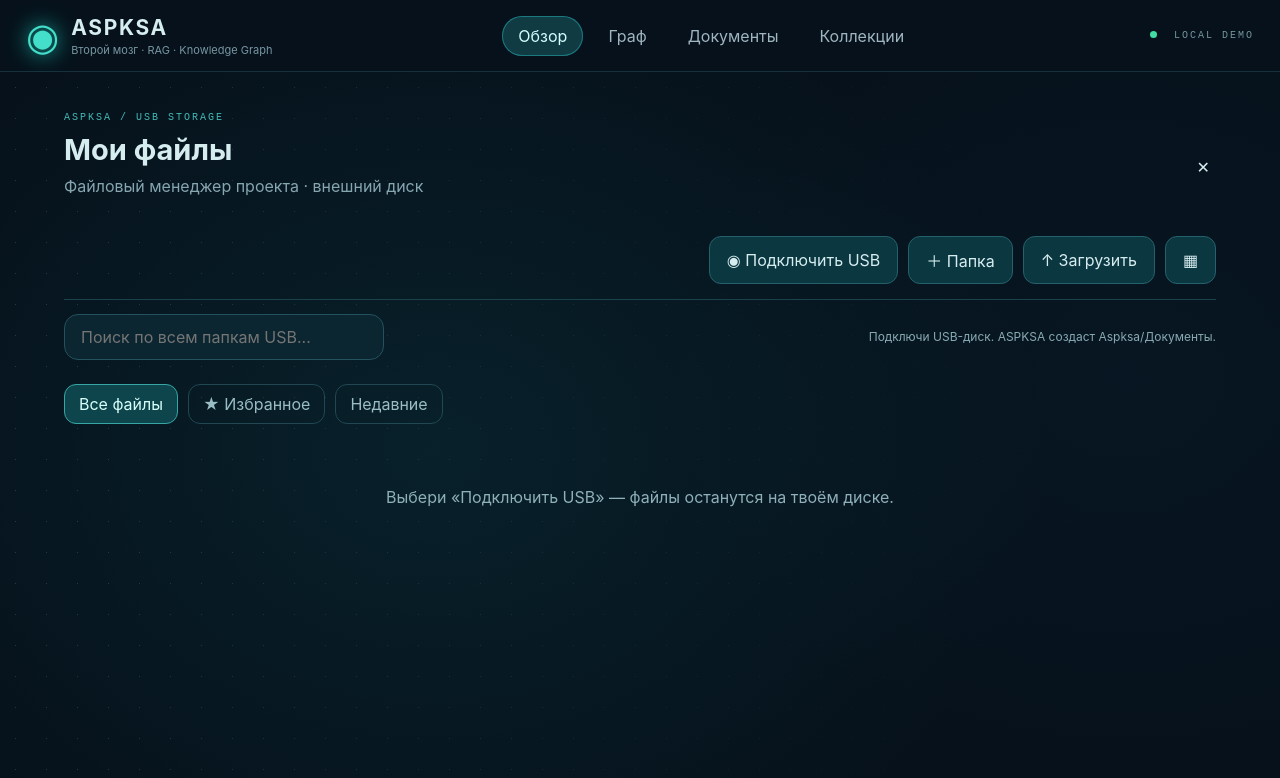
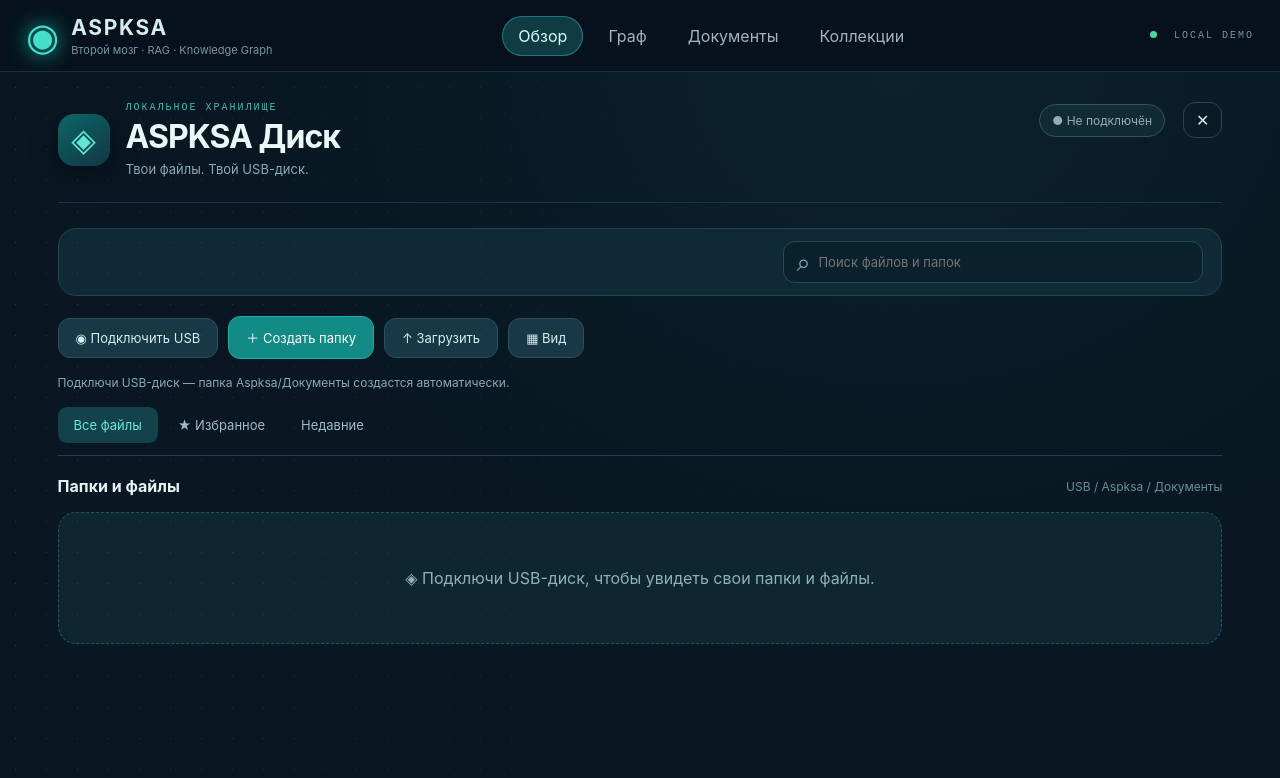
Before and after one commit to Aspksa/Aspksa, a website built with Vite: page index.html in a window 1280 px wide. Both pictures are taken after a click on the button "Документы". Built offline with nearby package versions, Linux system fonts and the light colour scheme.

Commit message:
feat: redesign ASPKSA USB Drive interface (#7)
* feat: redesign USB drive header, navigation, controls and file cards

* style: implement polished ASPKSA Drive dark teal design

```diff
--- a/src/documents.ts
+++ b/src/documents.ts
@@ -27,14 +27,15 @@ export function openDocuments(){
  if(existing){existing.remove();workspace.classList.remove('documents-open');return;}
  workspace.classList.add('documents-open');
  const root=text('section','drive');root.setAttribute('aria-label','USB-документы');
- root.innerHTML='<div class="drive-head"><div><div class="eyebrow">ASPKSA / USB STORAGE</div><h2>Мои файлы</h2><p>Файловый менеджер проекта · внешний диск</p></div><button class="drive-close" aria-label="Закрыть">✕</button></div><div class="drive-toolbar"><div class="drive-crumbs"></div><div class="drive-actions"><button class="drive-connect">◉ Подключить USB</button><button class="drive-new">＋ Папка</button><button class="drive-upload">↑ Загрузить</button><button class="drive-layout" title="Переключить вид">▦</button></div></div><div class="drive-tools"><input class="drive-search" type="search" placeholder="Поиск по всем папкам USB..." aria-label="Поиск"/><span class="drive-status" role="status"></span></div><div class="drive-tabs"><button data-tab="all" class="active">Все файлы</button><button data-tab="favorites">★ Избранное</button><button data-tab="recent">Недавние</button></div><div class="drive-list"></div><input class="drive-input" type="file" multiple hidden />';
+ root.innerHTML='<div class="drive-head"><div class="drive-brand"><span class="drive-brand-icon" aria-hidden="true">◈</span><div><div class="eyebrow">ЛОКАЛЬНОЕ ХРАНИЛИЩЕ</div><h2>ASPKSA Диск</h2><p>Твои файлы. Твой USB-диск.</p></div></div><div class="drive-head-right"><span class="drive-connection">● Не подключён</span><button class="drive-close" aria-label="Закрыть">✕</button></div></div><div class="drive-location-bar"><div class="drive-crumbs"></div><label class="drive-search-wrap"><span aria-hidden="true">⌕</span><input class="drive-search" type="search" placeholder="Поиск файлов и папок" aria-label="Поиск по всем папкам USB"/></label></div><div class="drive-toolbar"><div class="drive-actions"><button class="drive-connect">◉ Подключить USB</button><button class="drive-new drive-primary">＋ Создать папку</button><button class="drive-upload">↑ Загрузить</button><button class="drive-layout" title="Переключить вид" aria-label="Переключить плитки и список">▦ Вид</button></div></div><div class="drive-tools"><span class="drive-status" role="status"></span></div><div class="drive-tabs"><button data-tab="all" class="active">Все файлы</button><button data-tab="favorites">★ Избранное</button><button data-tab="recent">Недавние</button></div><div class="drive-section-heading"><h3>Папки и файлы</h3><span>USB / Aspksa / Документы</span></div><div class="drive-list"></div><input class="drive-input" type="file" multiple hidden />';
  workspace.append(root);
  const status=(s:string)=>{root.querySelector<HTMLElement>('.drive-status')!.textContent=s;};
+ const connection=()=>{const label=root.querySelector<HTMLElement>('.drive-connection')!;label.textContent=drive?'● USB подключён':'● Не подключён';label.classList.toggle('connected',!!drive);};
  const refresh=async()=>{
   const list=root.querySelector<HTMLElement>('.drive-list')!,crumbs=root.querySelector<HTMLElement>('.drive-crumbs')!;
-  list.replaceChildren();crumbs.replaceChildren();
-  if(!drive){status('Подключи USB-диск. ASPKSA создаст Aspksa/Документы.');list.append(text('div','drive-empty','Выбери «Подключить USB» — файлы останутся на твоём диске.'));return;}
-  const home=text('button','','Aspksa / Документы');home.addEventListener('click',()=>{current=[];void refresh();});crumbs.append(home);
+  list.replaceChildren();crumbs.replaceChildren();connection();
+  if(!drive){status('Подключи USB-диск — папка Aspksa/Документы создастся автоматически.');list.append(text('div','drive-empty','◈  Подключи USB-диск, чтобы увидеть свои папки и файлы.'));return;}
+  const home=text('button','','⌂  Aspksa / Документы');home.addEventListener('click',()=>{current=[];void refresh();});crumbs.append(home);
   current.forEach((part,i)=>{crumbs.append(text('span','',' / '));const b=text('button','',part);b.addEventListener('click',()=>{current=current.slice(0,i+1);void refresh();});crumbs.append(b);});
   try{
    const q=root.querySelector<HTMLInputElement>('.drive-search')!.value.trim().toLocaleLowerCase('ru');
@@ -52,7 +53,7 @@ export function openDocuments(){
     const dir=await at(path);
     const key=itemPath(path,entry.name);
     const tile=text('div','drive-item');
-    const icon=text('span','drive-icon',entry.kind==='directory'?'📁':'📄');
+    const icon=text('span','drive-icon',entry.kind==='directory'?'📁':/\.(pdf)$/i.test(entry.name)?'📕':/\.(docx?|odt)$/i.test(entry.name)?'📘':/\.(png|jpe?g|webp|gif)$/i.test(entry.name)?'🖼️':'📄');
     const name=text('button','drive-name',entry.name);
     name.addEventListener('click',async()=>{try{if(entry.kind==='directory'){current=[...path,entry.name];await refresh();}else{save(recentKey,[key,...stored(recentKey).filter(x=>x!==key)]);const file=await(await dir.getFileHandle(entry.name)).getFile();const url=URL.createObjectURL(file);const a=document.createElement('a');a.href=url;a.download=file.name;a.click();setTimeout(()=>URL.revokeObjectURL(url),60000);}}catch(e){status(String(e));}});
     const actions=text('div','drive-item-actions');
@@ -62,12 +63,12 @@ export function openDocuments(){
     const remove=text('button','drive-delete','Удалить');remove.addEventListener('click',async()=>{if(!confirm('Удалить «'+entry.name+'» и всё содержимое?'))return;try{await removeTree(dir,entry.name);for(const storageKey of [favoriteKey,recentKey])save(storageKey,stored(storageKey).filter(x=>x!==key&&!x.startsWith(key+'/')));await refresh();}catch(e){status(String(e));}});
     actions.append(star,rename,remove);tile.append(icon,name,location,actions);list.append(tile);
    }
-   status('USB / Aspksa / Документы / '+current.join(' / ')+' · '+entries.length+' найдено');
+   status(entries.length+' элементов · '+(q?'Поиск по папкам':'Локальные файлы на USB'));
   }catch(e){status('Ошибка чтения: '+String(e));}
  };
  root.querySelector('.drive-close')!.addEventListener('click',()=>{root.remove();workspace.classList.remove('documents-open');});
  root.querySelector('.drive-connect')!.addEventListener('click',async()=>{try{await initialize();await refresh();}catch(e){status('Подключение отменено или недоступно: '+String(e));}});
- root.querySelector('.drive-layout')!.addEventListener('click',()=>{mode=mode==='grid'?'list':'grid';void refresh();});
+ root.querySelector('.drive-layout')!.addEventListener('click',()=>{mode=mode==='grid'?'list':'grid';root.querySelector<HTMLElement>('.drive-layout')!.textContent=mode==='grid'?'▦ Вид':'☷ Вид';void refresh();});
  root.querySelector('.drive-search')!.addEventListener('input',()=>void refresh());
  root.querySelectorAll<HTMLButtonElement>('[data-tab]').forEach(button=>button.addEventListener('click',()=>{tab=button.dataset.tab as typeof tab;root.querySelectorAll('[data-tab]').forEach(b=>b.classList.toggle('active',b===button));void refresh();}));
  root.querySelector('.drive-new')!.addEventListener('click',async()=>{if(!drive){status('Сначала подключи USB');return;}const value=prompt('Название папки:');if(!value)return;const name=clean(value);if(!name||name==='.'||name==='..')return;try{await(await directory()).getDirectoryHandle(name,{create:true});await refresh();}catch(e){status(String(e));}});
--- a/src/style.css
+++ b/src/style.css
@@ -89,3 +89,49 @@
 .drive-star{color:#e3c77a!important}
 .drive-grid .drive-location{margin:5px 0 12px}
 .drive-rows .drive-location{margin-right:auto}
+
+/* ASPKSA Drive — dedicated visual design */
+.workspace.documents-open{display:block;background:#081722}
+.drive{height:100%;padding:30px clamp(18px,4.5vw,72px) 50px;background:radial-gradient(ellipse at 70% 0%,rgba(25,77,84,.18),transparent 50%),#081722}
+.drive-head{align-items:flex-start;border-bottom:1px solid #183642;padding-bottom:25px}
+.drive-brand{display:flex;align-items:center;gap:16px}
+.drive-brand-icon{width:52px;height:52px;display:grid;place-items:center;border-radius:16px;background:linear-gradient(145deg,#0c6668,#123643);font-size:32px;color:#62e6d3;box-shadow:0 8px 24px #031016}
+.drive-head h2{margin:4px 0 5px;font-size:clamp(23px,2.5vw,32px);letter-spacing:-.03em;color:#e9f8f7}
+.drive-head p{margin:0;color:#8caab4;font-size:13px}
+.drive-head-right{display:flex;align-items:center;gap:18px}
+.drive-connection{border:1px solid #39515a;color:#94aeb8;background:#112b36;padding:8px 12px;border-radius:30px;font-size:12px;white-space:nowrap}
+.drive-connection.connected{border-color:#286f66;color:#68e6bd;background:#10372f}
+.drive-close{border:1px solid #29454e!important;border-radius:12px;padding:7px 12px;font-size:16px}
+.drive-location-bar{display:flex;align-items:center;justify-content:space-between;gap:20px;background:#102936;border:1px solid #214450;border-radius:18px;padding:12px 18px;margin:25px 0 14px}
+.drive-crumbs{flex:1;min-width:0;font-size:13px;color:#78e0d0}
+.drive-crumbs button{padding:6px 3px;font-size:13px;white-space:normal;text-align:left}
+.drive-search-wrap{display:flex;align-items:center;gap:8px;min-width:250px;max-width:420px;width:38%;background:#0a202c;border:1px solid #234b57;border-radius:12px;padding:0 12px;color:#76acb5}
+.drive-search-wrap span{font-size:25px;line-height:1}
+.drive-search{border:0;min-width:0;width:100%;background:transparent;padding:12px 0;font-size:13px}
+.drive-toolbar{padding:6px 0 12px;border:0}
+.drive-actions{flex-wrap:wrap;align-items:center}
+.drive-actions button{background:#173844;border:1px solid #2b505b;border-radius:12px;padding:11px 17px;font-size:13px;transition:background .15s,transform .15s}
+.drive-actions button:hover{background:#23505b;transform:translateY(-1px)}
+.drive-actions .drive-primary{background:#128a85;border-color:#21a9a2;color:#fff}
+.drive-actions .drive-primary:hover{background:#19a49c}
+.drive-tools{margin:0 0 5px}
+.drive-status{padding:4px 0 9px;min-height:24px}
+.drive-tabs{gap:4px;border-bottom:1px solid #21404c;margin:8px 0 20px;padding-bottom:12px}
+.drive-tabs button{border:0;background:transparent;border-radius:9px;color:#a0bcc5;padding:10px 16px;font-size:13px}
+.drive-tabs button.active{border:0;background:#13424b;color:#69e9d8}
+.drive-section-heading{display:flex;justify-content:space-between;align-items:center;gap:15px;margin:20px 0 16px}
+.drive-section-heading h3{margin:0;color:#e6f4f5;font-size:16px}
+.drive-section-heading span{color:#688f9a;font-size:12px}
+.drive-grid{grid-template-columns:repeat(auto-fill,minmax(190px,1fr));gap:16px}
+.drive-grid .drive-item{min-height:195px;padding:20px;background:#112d3a;border:1px solid #244b57;border-radius:18px;box-shadow:0 8px 24px #04101940;transition:transform .15s,border-color .15s,background .15s}
+.drive-grid .drive-item:hover{transform:translateY(-2px);border-color:#358c8b;background:#163642}
+.drive-grid .drive-icon{font-size:43px;line-height:1.3}
+.drive-grid .drive-name{font-size:14px;font-weight:600;color:#e4f6f5;margin-top:9px;overflow-wrap:anywhere}
+.drive-grid .drive-location{font-size:11px;color:#88aab2}
+.drive-grid .drive-item-actions{gap:10px;padding-top:8px}
+.drive-item-actions button{font-size:11px;border-radius:6px;padding:5px 3px}
+.drive-item-actions button:hover{color:#e5f9f6;background:#1c4550}
+.drive-rows .drive-item{background:#102935;border-radius:12px;margin-bottom:8px;padding:14px 17px;border:1px solid #1b404b}
+.drive-rows .drive-name{font-weight:500}
+.drive-empty{border:1px dashed #28515a;border-radius:18px;background:#0e2632;padding:55px 18px;margin-top:10px}
+@media(max-width:760px){.drive{padding:20px 15px 35px}.drive-head{gap:10px}.drive-brand{gap:10px}.drive-brand-icon{width:42px;height:42px;font-size:26px}.drive-head-right{gap:7px}.drive-connection{font-size:10px;padding:6px 8px}.drive-location-bar{flex-direction:column;align-items:stretch;padding:12px}.drive-search-wrap{max-width:none;width:100%;min-width:0}.drive-grid{grid-template-columns:repeat(2,minmax(0,1fr));gap:10px}.drive-grid .drive-item{padding:13px;min-height:180px}.drive-grid .drive-icon{font-size:34px}.drive-section-heading span{display:none}.drive-tabs{overflow-x:auto;flex-wrap:nowrap}.drive-tabs button{white-space:nowrap}.drive-actions button{padding:9px 11px;font-size:12px}}
```
